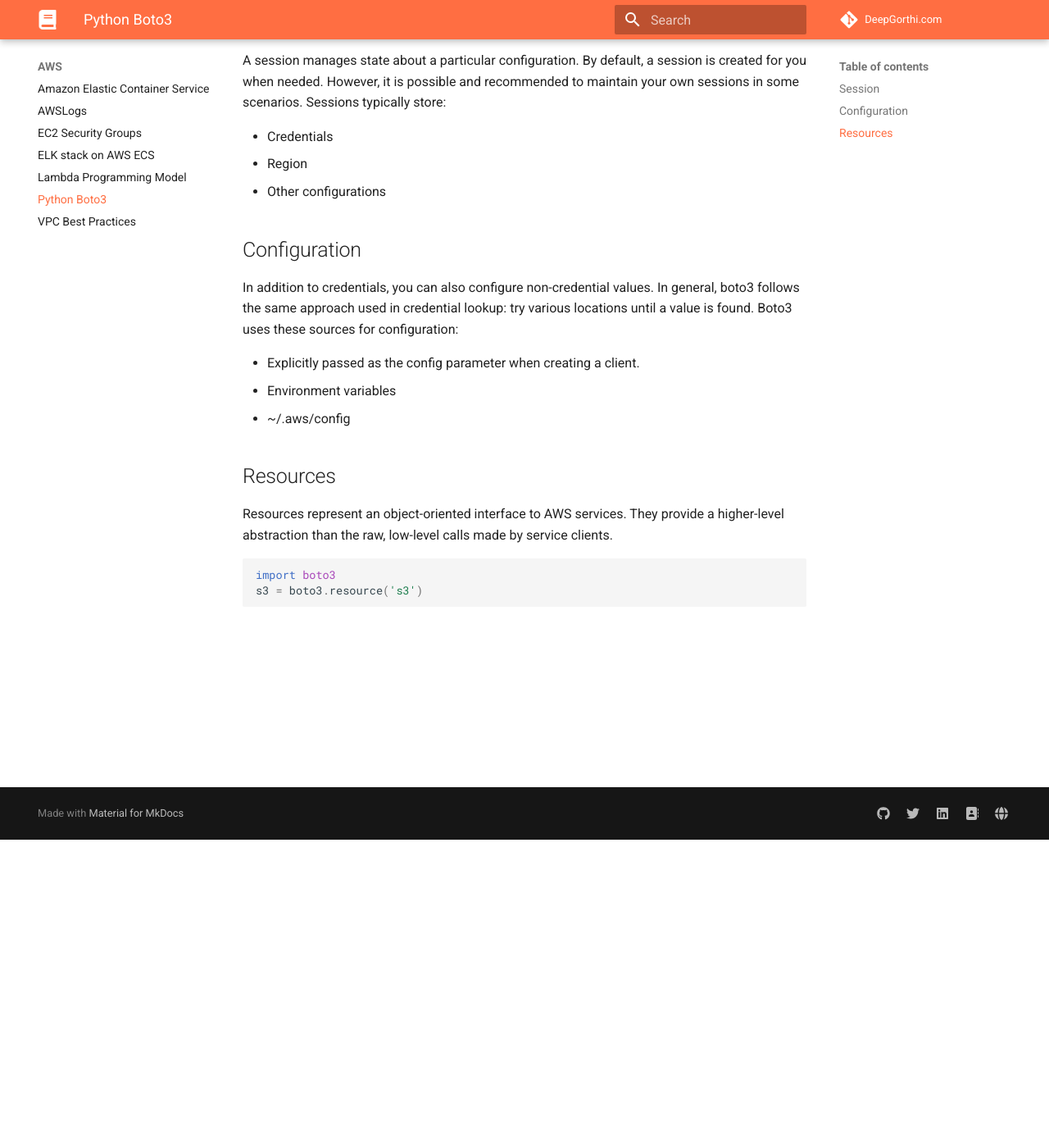
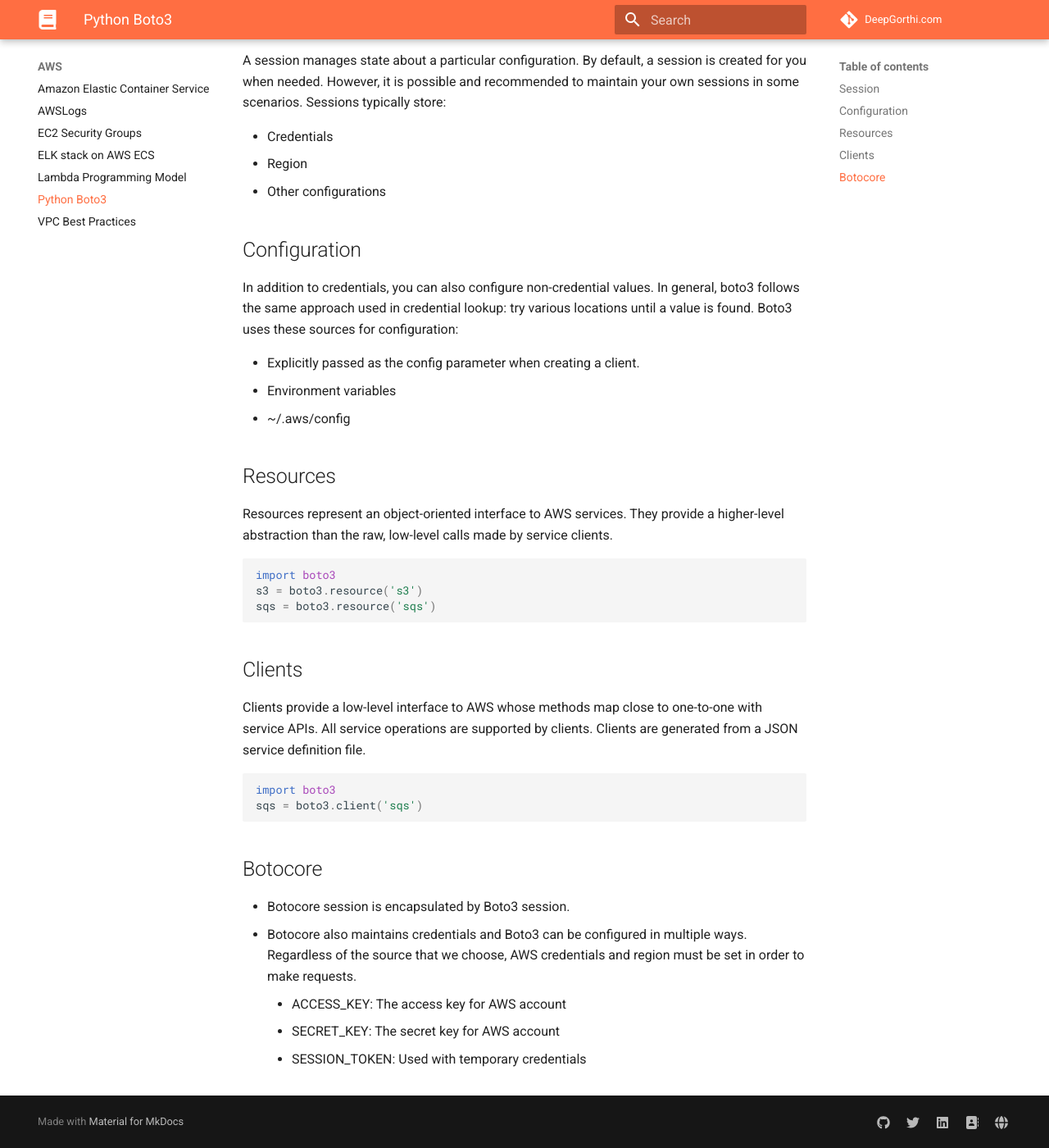
Before and after one commit to deepgorthi/dg-notes, an MkDocs documentation site: the page built from docs/AWS/python-boto3.md, in a window 1280 px wide and 1400 px high, scrolled down 376 px. Shown: the whole window at 82% size. Built offline with MkDocs 1.6.1 and Material for MkDocs 9.7.7, drawn with Linux system fonts in a browser that asks for light colours.

Commit message:
Update python-boto3.md

````diff
--- a/docs/AWS/python-boto3.md
+++ b/docs/AWS/python-boto3.md
@@ -27,4 +27,22 @@
 ```python
 import boto3
 s3 = boto3.resource('s3')
+sqs = boto3.resource('sqs')
 ```
+
+## Clients
+
+Clients provide a low-level interface to AWS whose methods map close to one-to-one with service APIs. All service operations are supported by clients. Clients are generated from a JSON service definition file.
+
+```python
+import boto3
+sqs = boto3.client('sqs')
+```
+
+## Botocore
+
+- Botocore session is encapsulated by Boto3 session.
+- Botocore also maintains credentials and Boto3 can be configured in multiple ways. Regardless of the source that we choose, AWS credentials and region must be set in order to make requests.
+    - ACCESS_KEY: The access key for AWS account
+    - SECRET_KEY: The secret key for AWS account
+    - SESSION_TOKEN: Used with temporary credentials
````
